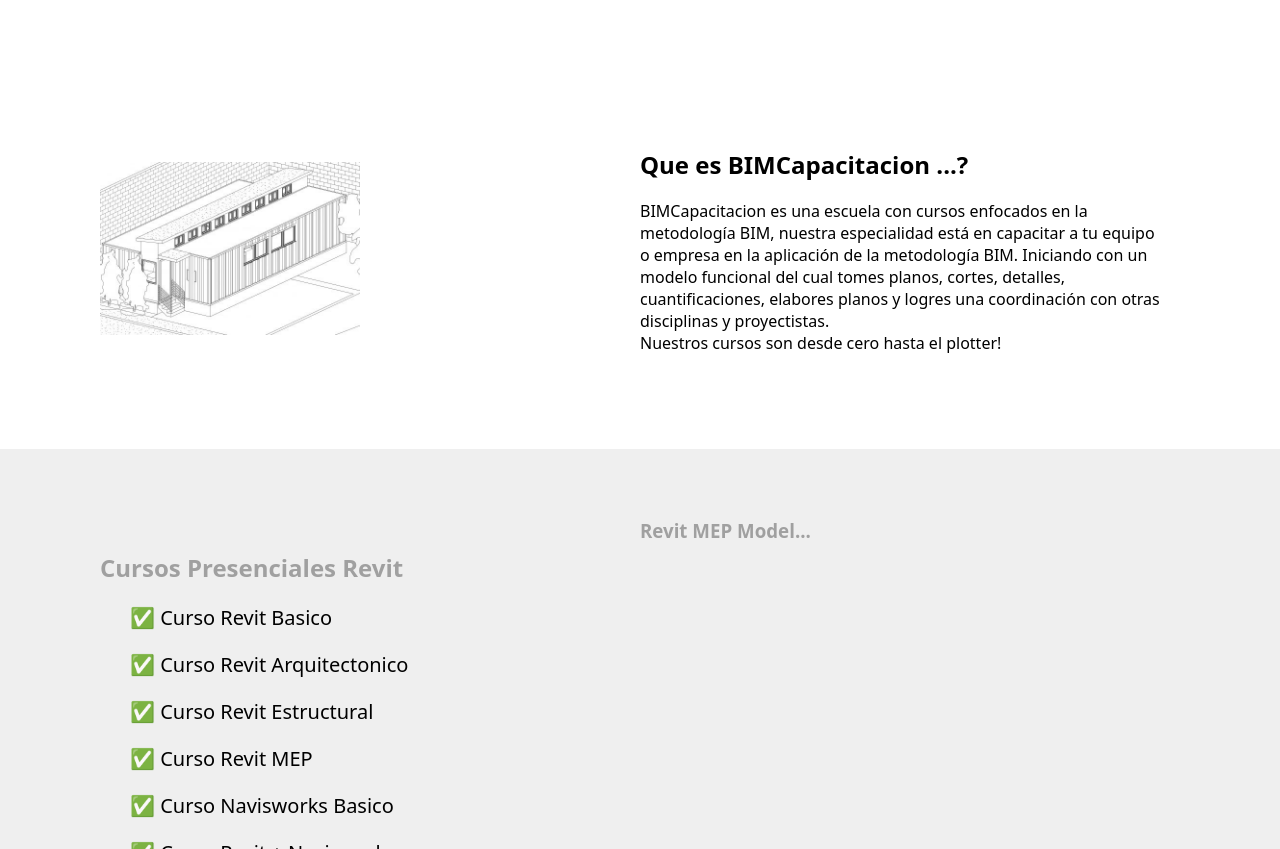
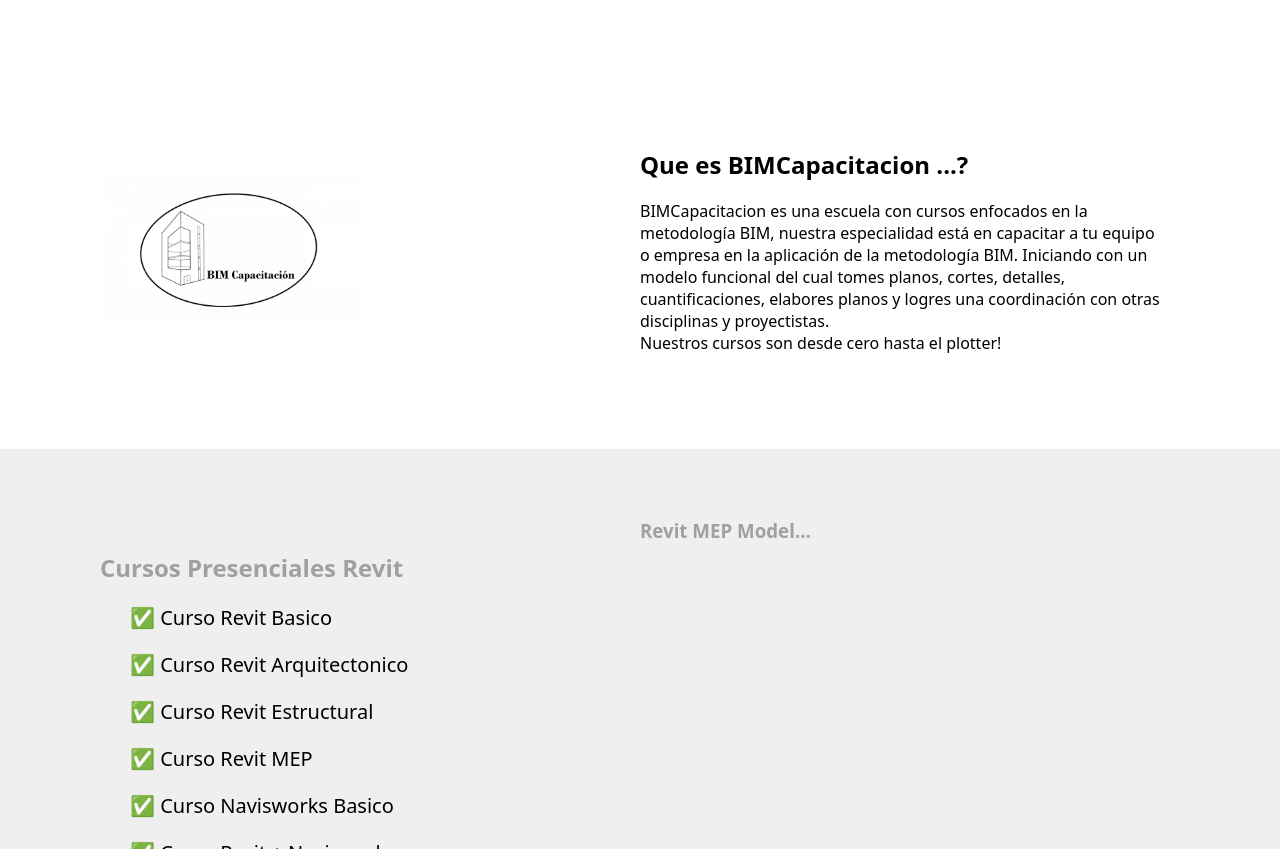
Before and after one commit to juliosantacruz/bimcapacitacion-web, an Astro site: page / in a window 1280 px wide. Shown: the part 1242-2091 px from the top of the page. Built offline with nearby package versions, Linux system fonts and the light colour scheme; Astro itself is replaced by a stand-in of ours; no server answers.

Commit message:
se cambio imagen de aboutUs

```diff
--- a/src/sections/AboutUs.astro
+++ b/src/sections/AboutUs.astro
@@ -71,7 +71,7 @@
   .paralaxImg2 {
     width: 100%;
     height: 400px;
-    background-image: url("../assets/img/Casa-conteiner.jpg");
+    background-image: url("../assets/img/1Logo-BIM-Capacitacion-768x432-1.png");
     background-repeat: no-repeat;
     background-size: 50%;
     background-attachment: fixed;
```
